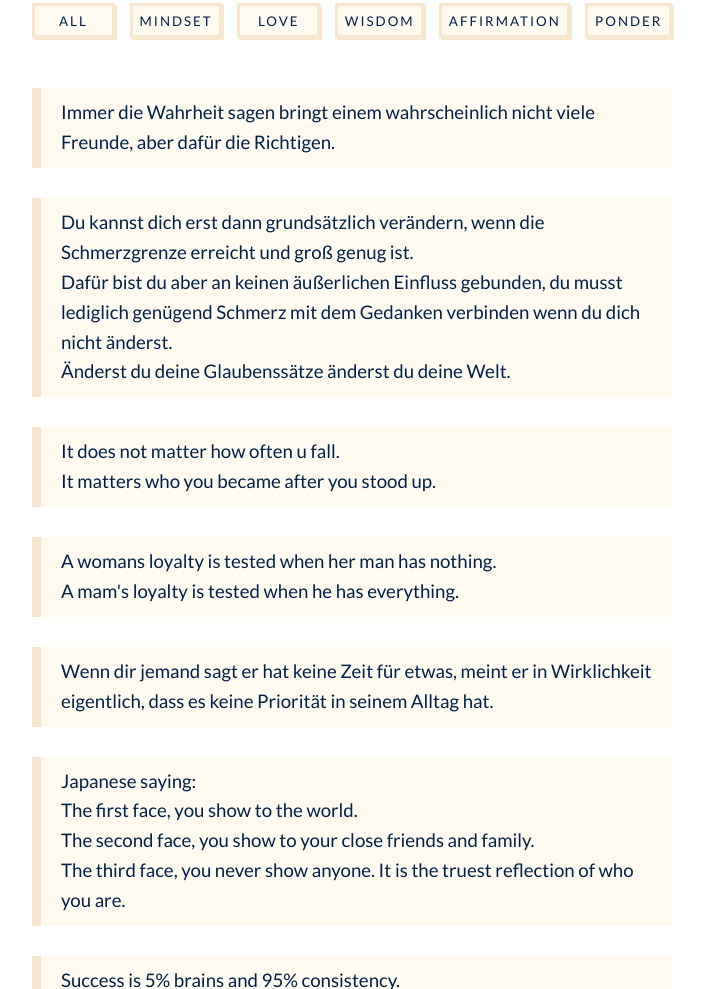
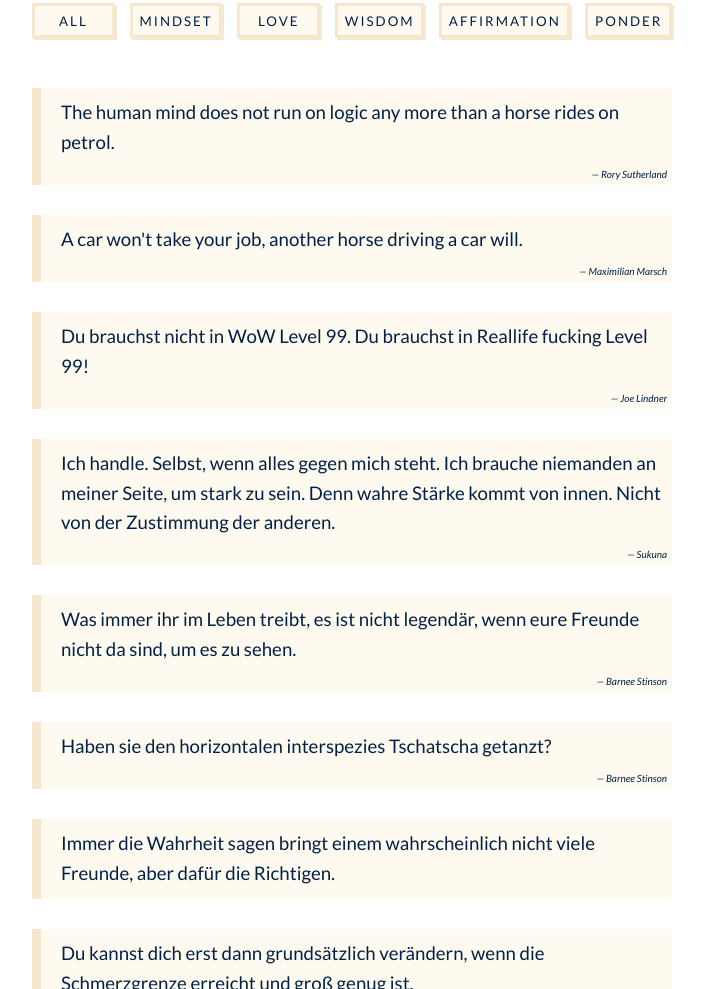
Before and after one commit to Enseno/1percentperfection, a plain HTML site: page quotebook/quotebook.html in a window 1280 px wide. Shown: the part 1139-2128 px from the top of the page, without its empty margins (288-991 px from the left). Drawn offline with Linux system fonts and the light colour scheme; a web font is replaced by a local one.

Commit message:
added new quotes

```diff
--- a/quotebook/quotebook.html
+++ b/quotebook/quotebook.html
@@ -109,6 +109,37 @@
                 </div>
 
                 <div class="quotes">
+
+                        <div class="affirmation quote">
+                                <p>The human mind does not run on logic any more than a horse rides on petrol.</p>
+                                <div class="author">— Rory Sutherland</div>
+                        </div>
+
+                        <div class="ponder quote">
+                                <p>A car won't take your job, another horse driving a car will. </p>
+                                <div class="author">— Maximilian Marsch</div>
+                        </div>
+
+                        <div class="mindset quote">
+                                <p>Du brauchst nicht in WoW Level 99. Du brauchst in Reallife fucking Level 99!</p>
+                                <div class="author">— Joe Lindner</div>
+                        </div>
+
+                        <div class="affirmation quote">
+                                <p>Ich handle. Selbst, wenn alles gegen mich steht. Ich brauche niemanden an meiner Seite, um stark zu sein.
+                                        Denn wahre Stärke kommt von innen. Nicht von der Zustimmung der anderen. </p>
+                                <div class="author">— Sukuna</div>
+                        </div>
+
+                        <div class="ponder quote">
+                                <p>Was immer ihr im Leben treibt, es ist nicht legendär, wenn eure Freunde nicht da sind, um es zu sehen. </p>
+                                <div class="author">— Barnee Stinson</div>
+                        </div>
+
+                        <div class="ponder quote">
+                                <p>Haben sie den horizontalen interspezies Tschatscha getanzt? </p>
+                                <div class="author">— Barnee Stinson</div>
+                        </div>
 
                         <div class="wisdom quote">
                                 <p>Immer die Wahrheit sagen bringt einem wahrscheinlich nicht viele Freunde, aber dafür
```
Also changed, not shown: 3 other files.
